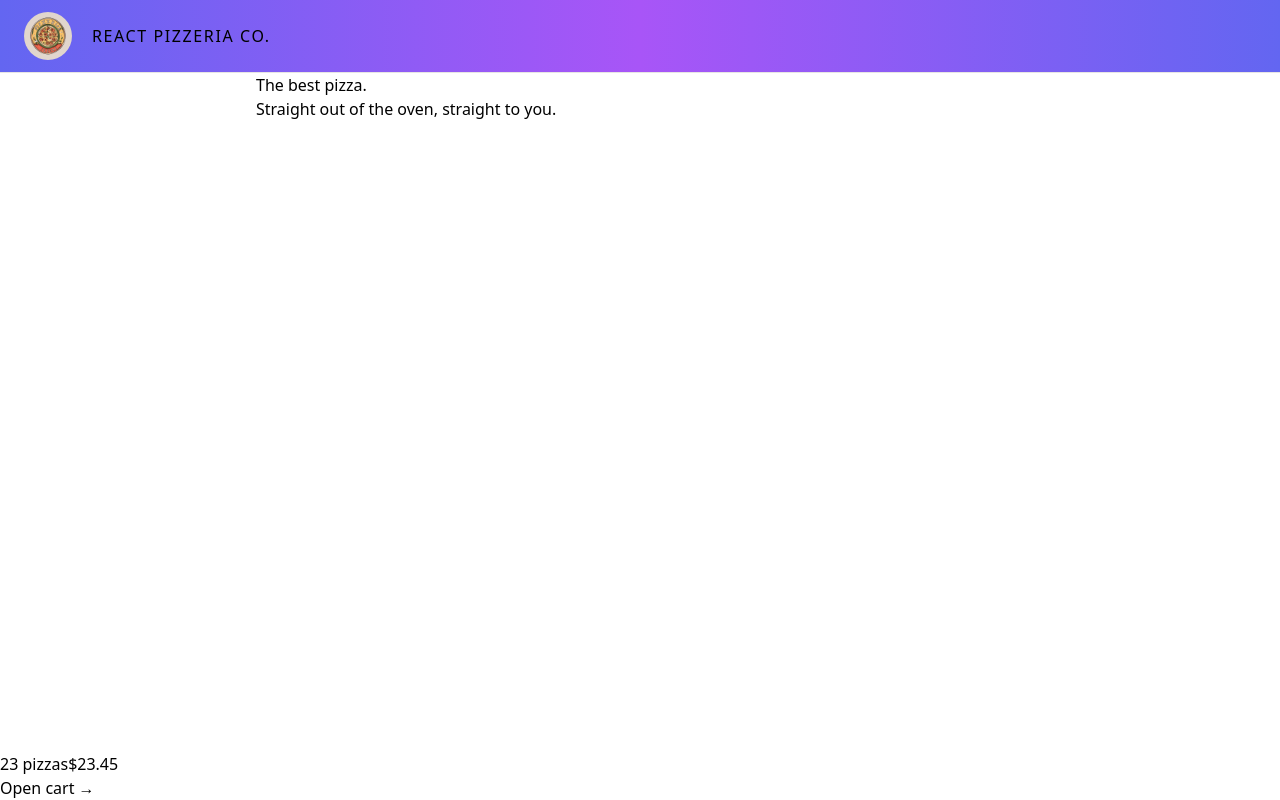
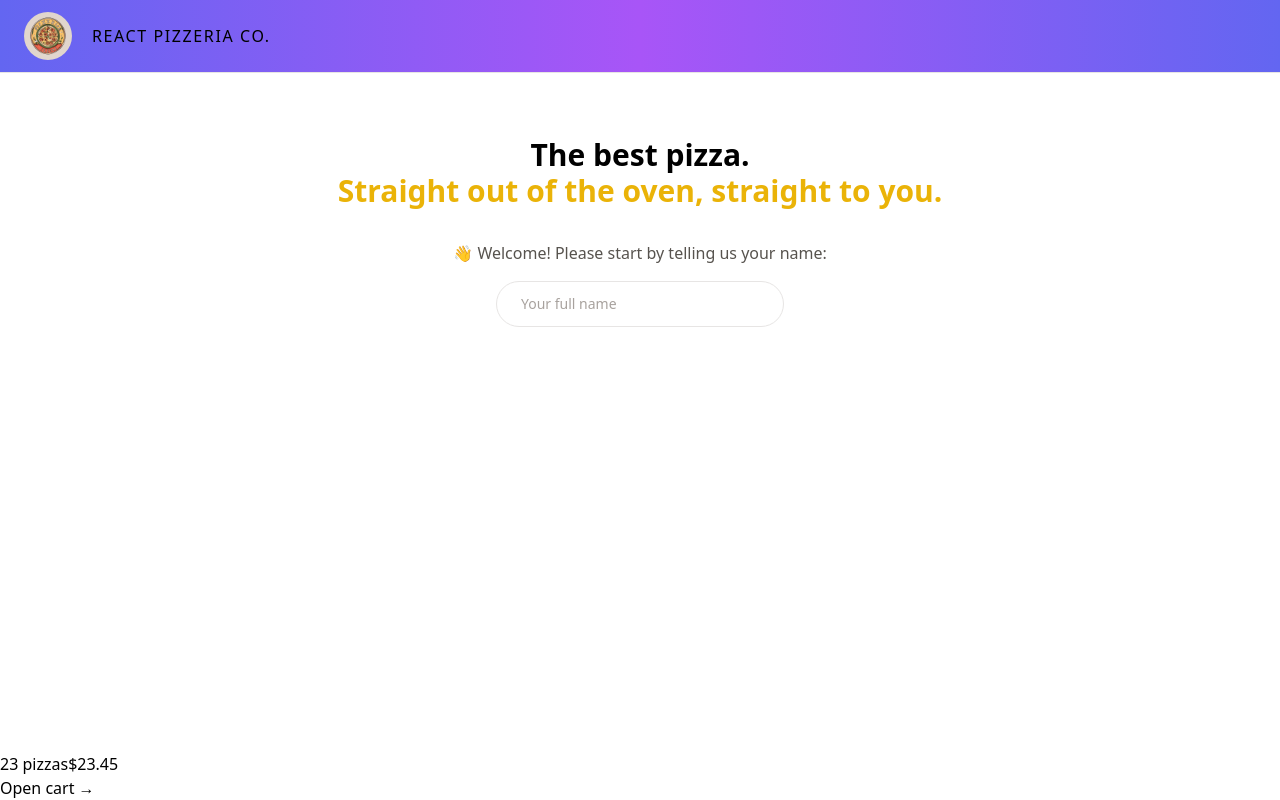
Before and after one commit to elBanna00/react-pizzeria, a React (Vite) app: page / in a window 1280 px wide. Built offline with nearby package versions, Linux system fonts and the light colour scheme.

Commit message:
feat : Add create user page

```diff
--- a/src/features/user/CreateUser.tsx
+++ b/src/features/user/CreateUser.tsx
@@ -1,26 +1,70 @@
+// import { FormEvent, useState } from "react";
+
+// function CreateUser() {
+//   const [username, setUsername] = useState("");
+
+//   function handleSubmit(e: FormEvent<HTMLFormElement>) {
+//     e.preventDefault();
+//   }
+
+//   return (
+//     <form onSubmit={handleSubmit}>
+//       <p>👋 Welcome! Please start by telling us your name:</p>
+
+//       <input
+//         type="text"
+//         placeholder="Your full name"
+//         value={username}
+//         onChange={(e) => setUsername(e.target.value)}
+//       />
+
+//       {username !== "" && (
+//         <div>
+//           <button>Start ordering</button>
+//         </div>
+//       )}
+//     </form>
+//   );
+// }
+
+// export default CreateUser;
+
 import { FormEvent, useState } from "react";
+import Button from "../../ui/Button";
+import { useDispatch } from "react-redux";
+import { updateName } from "./userSlice";
+import { useNavigate } from "react-router-dom";
 
 function CreateUser() {
   const [username, setUsername] = useState("");
+  const dispatch = useDispatch();
+  const navigate = useNavigate();
 
   function handleSubmit(e: FormEvent<HTMLFormElement>) {
     e.preventDefault();
+
+    if (!username) return;
+    dispatch(updateName(username));
+    navigate("/menu");
   }
 
   return (
     <form onSubmit={handleSubmit}>
-      <p>👋 Welcome! Please start by telling us your name:</p>
+      <p className="mb-4 text-sm text-stone-600 md:text-base">
+        👋 Welcome! Please start by telling us your name:
+      </p>
 
       <input
         type="text"
         placeholder="Your full name"
         value={username}
         onChange={(e) => setUsername(e.target.value)}
+        className="input mb-8 w-72"
       />
 
       {username !== "" && (
         <div>
-          <button>Start ordering</button>
+          <Button type="primary">Start ordering</Button>
         </div>
       )}
     </form>
--- /dev/null
+++ b/src/features/user/Username.tsx
@@ -0,0 +1,14 @@
+import { useSelector } from "react-redux";
+import { RootState } from "../../store";
+
+function Username() {
+  const username = useSelector((state: RootState) => state.user.username);
+
+  if (!username) return null;
+
+  return (
+    <div className="hidden text-sm font-semibold md:block">{username}</div>
+  );
+}
+
+export default Username;
--- a/src/index.css
+++ b/src/index.css
@@ -2,41 +2,46 @@
 @tailwind components;
 @tailwind utilities;
 
-/* body {
-  font-family: system-ui, -apple-system, BlinkMacSystemFont, 'Segoe UI', Roboto,
-    Oxygen, Ubuntu, Cantarell, 'Open Sans', 'Helvetica Neue', sans-serif;
-  background-color: #f7f7f7;
-  color: #444;
+@layer components {
+  .input {
+    @apply rounded-full border border-stone-200 px-4 py-2 text-sm transition-all duration-300 placeholder:text-stone-400 focus:outline-none focus:ring focus:ring-yellow-400 md:px-6 md:py-3;
+  }
 }
-
-.layout {
-  display: grid;
-  grid-template-rows: auto 1fr auto;
-  gap: 32px;
-  height: 100dvh;
-} */
-
-/* https://dev.to/afif/i-made-100-css-loaders-for-your-next-project-4eje */
 .loader {
   width: 45px;
   aspect-ratio: 0.75;
-  --c: no-repeat linear-gradient(#333 0 0);
-  background: var(--c) 0% 50%, var(--c) 50% 50%, var(--c) 100% 50%;
+  --c: no-repeat linear-gradient(rgb(121, 48, 163) 0 0);
+  background:
+    var(--c) 0% 50%,
+    var(--c) 50% 50%,
+    var(--c) 100% 50%;
   background-size: 20% 50%;
   animation: loading 1s infinite linear;
 }
 
 @keyframes loading {
   20% {
-    background-position: 0% 0%, 50% 50%, 100% 50%;
+    background-position:
+      0% 0%,
+      50% 50%,
+      100% 50%;
   }
   40% {
-    background-position: 0% 100%, 50% 0%, 100% 50%;
+    background-position:
+      0% 100%,
+      50% 0%,
+      100% 50%;
   }
   60% {
-    background-position: 0% 50%, 50% 100%, 100% 0%;
+    background-position:
+      0% 50%,
+      50% 100%,
+      100% 0%;
   }
   80% {
-    background-position: 0% 50%, 50% 50%, 100% 100%;
+    background-position:
+      0% 50%,
+      50% 50%,
+      100% 100%;
   }
 }
--- /dev/null
+++ b/src/ui/Button.tsx
@@ -0,0 +1,45 @@
+import { MouseEventHandler, ReactNode } from "react";
+import { Link, To } from "react-router-dom";
+
+type ButtonType = "primary" | "small" | "round" | "secondary";
+interface ButtonProps {
+  children?: ReactNode;
+  disabled?: boolean;
+  to?: To;
+  type?: ButtonType;
+  onClick?: MouseEventHandler<HTMLButtonElement>;
+}
+function Button({ children, disabled, to, type, onClick }: ButtonProps) {
+  const base =
+    "inline-block text-sm rounded-full bg-yellow-400 font-semibold uppercase tracking-wide text-stone-800 transition-colors duration-300 hover:bg-yellow-300 focus:bg-yellow-300 focus:outline-none focus:ring focus:ring-yellow-300 focus:ring-offset-2 disabled:cursor-not-allowed";
+
+  const styles = {
+    primary: base + " px-4 py-3 md:px-6 md:py-4",
+    small: base + " px-4 py-2 md:px-5 md:py-2.5 text-xs",
+    round: base + " px-2.5 py-1 md:px-3.5 md:py-2 text-sm",
+    secondary:
+      "inline-block text-sm rounded-full border-2 border-stone-300 font-semibold uppercase tracking-wide text-stone-400 transition-colors duration-300 hover:bg-stone-300 hover:text-stone-800 focus:bg-stone-300 focus:text-stone-800 focus:outline-none focus:ring focus:ring-stone-200 focus:ring-offset-2 disabled:cursor-not-allowed px-4 py-2.5 md:px-6 md:py-3.5",
+  };
+
+  if (to)
+    return (
+      <Link to={to} className={styles[type!]}>
+        {children}
+      </Link>
+    );
+
+  if (onClick)
+    return (
+      <button onClick={onClick} disabled={disabled} className={styles[type!]}>
+        {children}
+      </button>
+    );
+
+  return (
+    <button disabled={disabled} className={styles[type!]}>
+      {children}
+    </button>
+  );
+}
+
+export default Button;
--- a/src/ui/Home.tsx
+++ b/src/ui/Home.tsx
@@ -1,11 +1,28 @@
+import { useSelector } from "react-redux";
+import CreateUser from "../features/user/CreateUser";
+import Button from "./Button";
+import { RootState } from "../store";
+
 function Home() {
+  const username = useSelector((state: RootState) => state.user.username);
+
   return (
-    <div>
-      <h1>
+    <div className="my-10 px-4 text-center sm:my-16">
+      <h1 className="mb-8  text-xl font-semibold md:text-3xl">
         The best pizza.
         <br />
-        Straight out of the oven, straight to you.
+        <span className="text-yellow-500">
+          Straight out of the oven, straight to you.
+        </span>
       </h1>
+
+      {username === "" ? (
+        <CreateUser />
+      ) : (
+        <Button to="/menu" type="primary">
+          Continue ordering, {username}
+        </Button>
+      )}
     </div>
   );
 }
```
